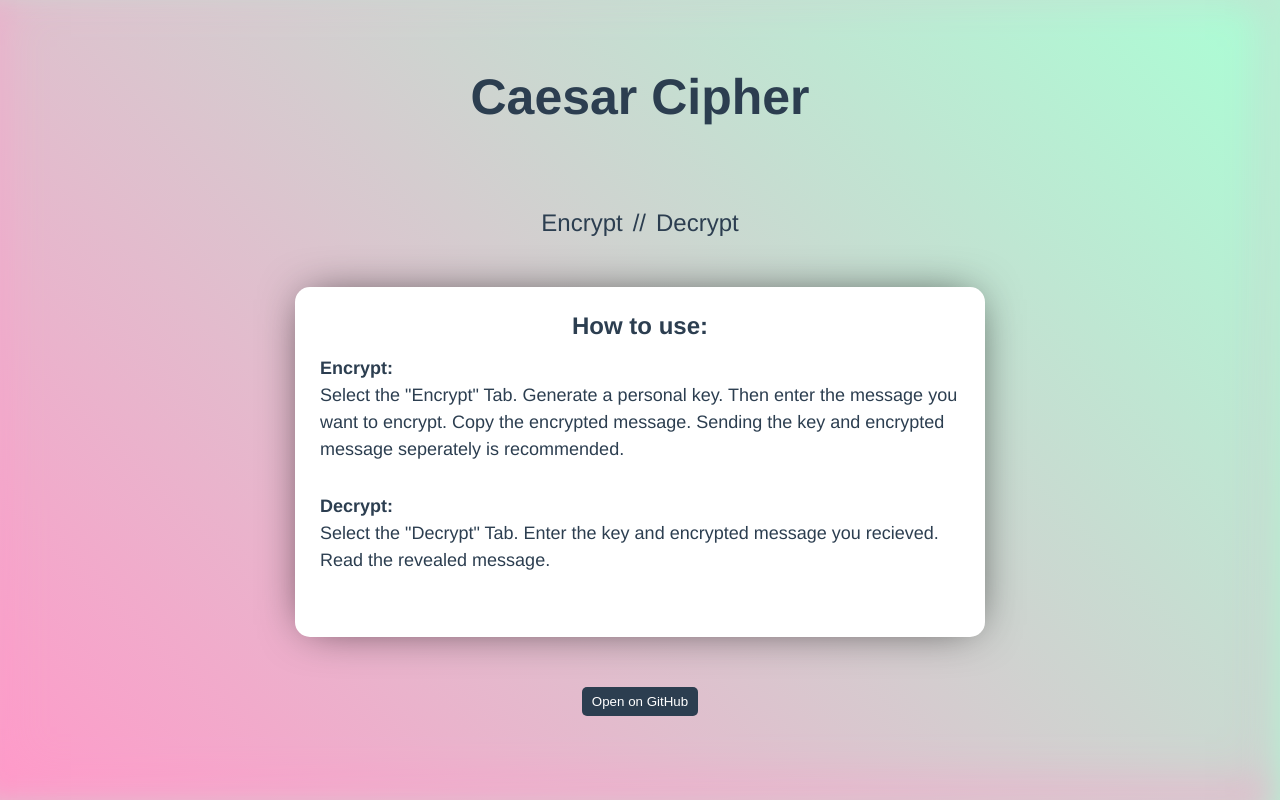
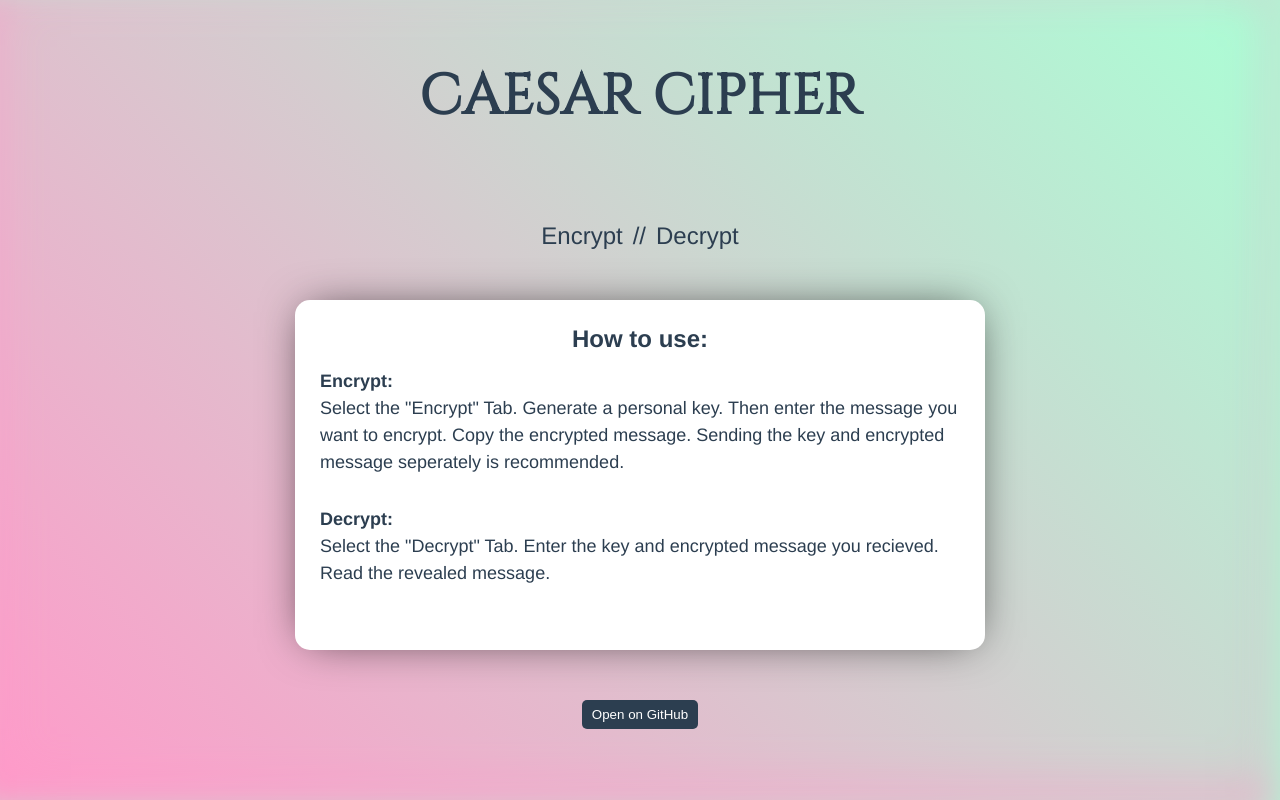
Before and after one commit to ayruun/caesar-cipher, a Vue app: page / in a window 1280 px wide. Built offline with nearby package versions, Linux system fonts and the light colour scheme.

Commit message:
add link to howToComponent and add font

```diff
--- a/src/App.vue
+++ b/src/App.vue
@@ -3,7 +3,7 @@
     id="app"
     ref="app"
   >
-    <h1>Caesar Cipher</h1>
+    <h1 @click="selectHowTo">CAESAR CIPHER</h1>
 
     <div class="tab-menu">
       <p
@@ -19,7 +19,7 @@
       >Decrypt</p>
     </div>
 
-    <TabHowTo v-if="tabSelected === 'welcome'"/>
+    <TabHowTo v-if="tabSelected === 'how-to'" />
     <TabEncrypt v-else-if="tabSelected === 'encrypt'" />
     <TabDecrypt v-else />
 
@@ -28,9 +28,7 @@
       target="_blank"
       id="link-btn"
     >
-      <button>
-        Open on GitHub
-      </button>
+      <button>Open on GitHub</button>
     </a>
   </div>
 </template>
@@ -49,10 +47,19 @@ export default {
   },
   data() {
     return {
-      tabSelected: "welcome"
+      tabSelected: "how-to"
     };
   },
   methods: {
+    selectHowTo() {
+      this.tabSelected = "how-to";
+      this.$refs.encryptBtn.style.color = "var(--primary)";
+      this.$refs.decryptBtn.style.color = "var(--primary)";
+      this.$refs.app.style.background =
+        "linear-gradient(45deg, var(--rose), var(--mint))";
+      this.$refs.app.style["box-shadow"] =
+        "inset -20px 0 38px -18px var(--mint), inset -3px -13px 65px -18px var(--rose)";
+    },
     selectEncrypt() {
       this.tabSelected = "encrypt";
       this.$refs.encryptBtn.style.color = "var(--yellow)";
@@ -76,6 +83,8 @@ export default {
 </script>
 
 <style>
+@import url("https://fonts.googleapis.com/css?family=Cinzel&display=swap");
+
 html,
 body {
   margin: 0;
@@ -109,7 +118,13 @@ body {
 }
 
 h1 {
-  font-size: 50px;
+  font-family: "Cinzel", serif;
+  font-size: 56px;
+}
+
+h1:hover {
+  cursor: pointer;
+  color: var(--yellow);
 }
 
 p {
```
